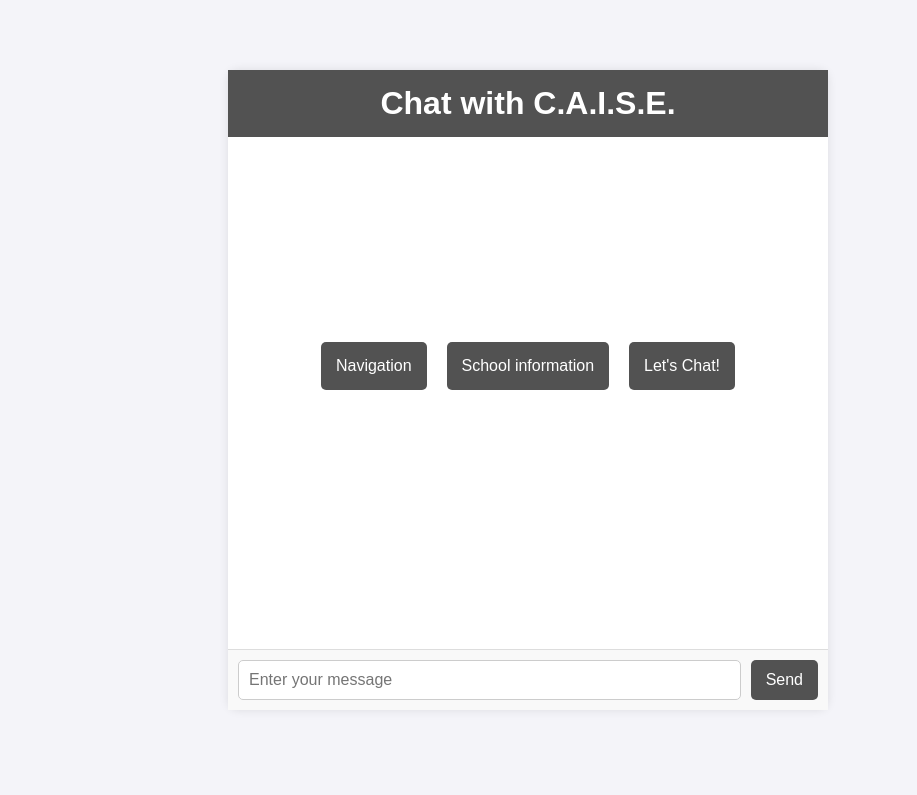
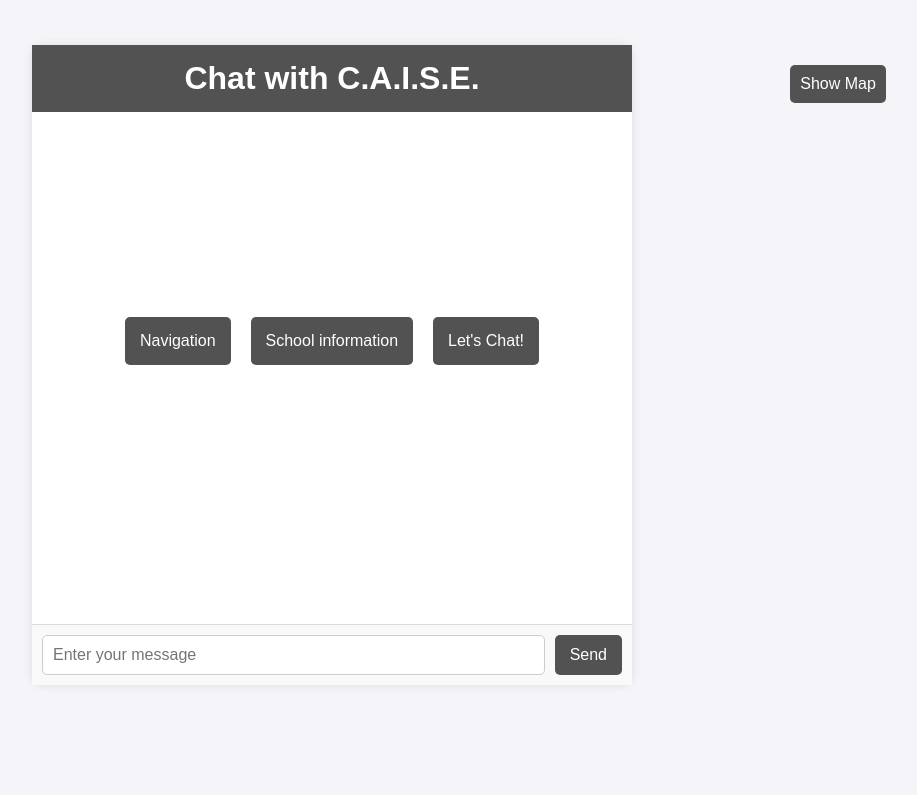
Before and after one commit to ZuydJD/CAISE, a Flask app: page / in a window 1280 px wide. Shown: the part 64-859 px from the top of the page, without its empty margins (112-1029 px from the left). Before the commit the page ends 764 px from the top, so only its background shows below. Run offline with Flask 3, Linux system fonts and the light colour scheme.

Commit message:
Added a Show Map button in the chat.html page

```diff
--- a/static/style.css
+++ b/static/style.css
@@ -137,3 +137,57 @@
     margin-left: auto;
     margin-right: auto;
 }
+
+#show-image-button {
+    padding: 10px;
+    background-color: #525252;
+    color: white;
+    border: none;
+    border-radius: 5px;
+    cursor: pointer;
+    position: relative;
+    display: inline-block;
+    margin: 20px;
+}
+
+#show-image-button:hover {
+    background-color: #b30000;
+}
+
+/* Styling for the map container */
+#map-container {
+    text-align: center;
+    margin: 20px;
+}
+
+/* Hide the map image initially */
+#hidden-image {
+    display: none;
+    max-width: 90%;
+    height: auto;
+}
+
+/* Make sure the chat container occupies 80% of the screen width */
+.main-content {
+    display: flex;
+    justify-content: center;
+    align-items: flex-start;
+    flex-direction: row;
+    gap: 20px;
+    padding: 20px;
+}
+
+#chat-container {
+    width: 60%;
+    background-color: white;
+    box-shadow: 0 0 10px rgba(0, 0, 0, 0.1);
+    border-radius: 10px;
+    display: flex;
+    flex-direction: column;
+    height: 80vh;
+}
+
+#side-container {
+    width: 30%;
+    text-align: center;
+}
--- a/templates/chat.html
+++ b/templates/chat.html
@@ -9,6 +9,8 @@
 
     <!-- Link to external CSS file -->
     <link rel="stylesheet" href="static/style.css">
+
+
 </head>
 <body>
 
@@ -21,6 +23,8 @@
 
     <!-- Main Content for Chat -->
     <div class="main-content">
+
+        <!-- Chat Container -->
         <div id="chat-container">
             <h1>Chat with C.A.I.S.E.</h1>
 
@@ -37,6 +41,14 @@
                 <input type="text" id="message" name="message" placeholder="Enter your message" required>
                 <button type="submit">Send</button>
             </form>
+        </div>
+
+        <!-- Side Container for Button and Map -->
+        <div id="side-container">
+            <button id="show-image-button">Show Map</button>
+
+            <!-- Hidden image initially -->
+            <img id="hidden-image" src="{{ url_for('static', filename='ADSAI.jpg') }}" alt="Map" style="max-width: 100%; height: auto;">
         </div>
     </div>
 
@@ -81,6 +93,16 @@
                     }
                 });
             });
+
+            // Toggle map visibility and button text
+            $('#show-image-button').on('click', function() {
+                $('#hidden-image').toggle();  // Toggle visibility of the image
+                if ($('#hidden-image').is(':visible')) {
+                    $(this).text('Hide Map');  // Change button text to "Hide Map"
+                } else {
+                    $(this).text('Show Map');  // Change button text to "Show Map"
+                }
+            });
         });
     </script>
 
```
